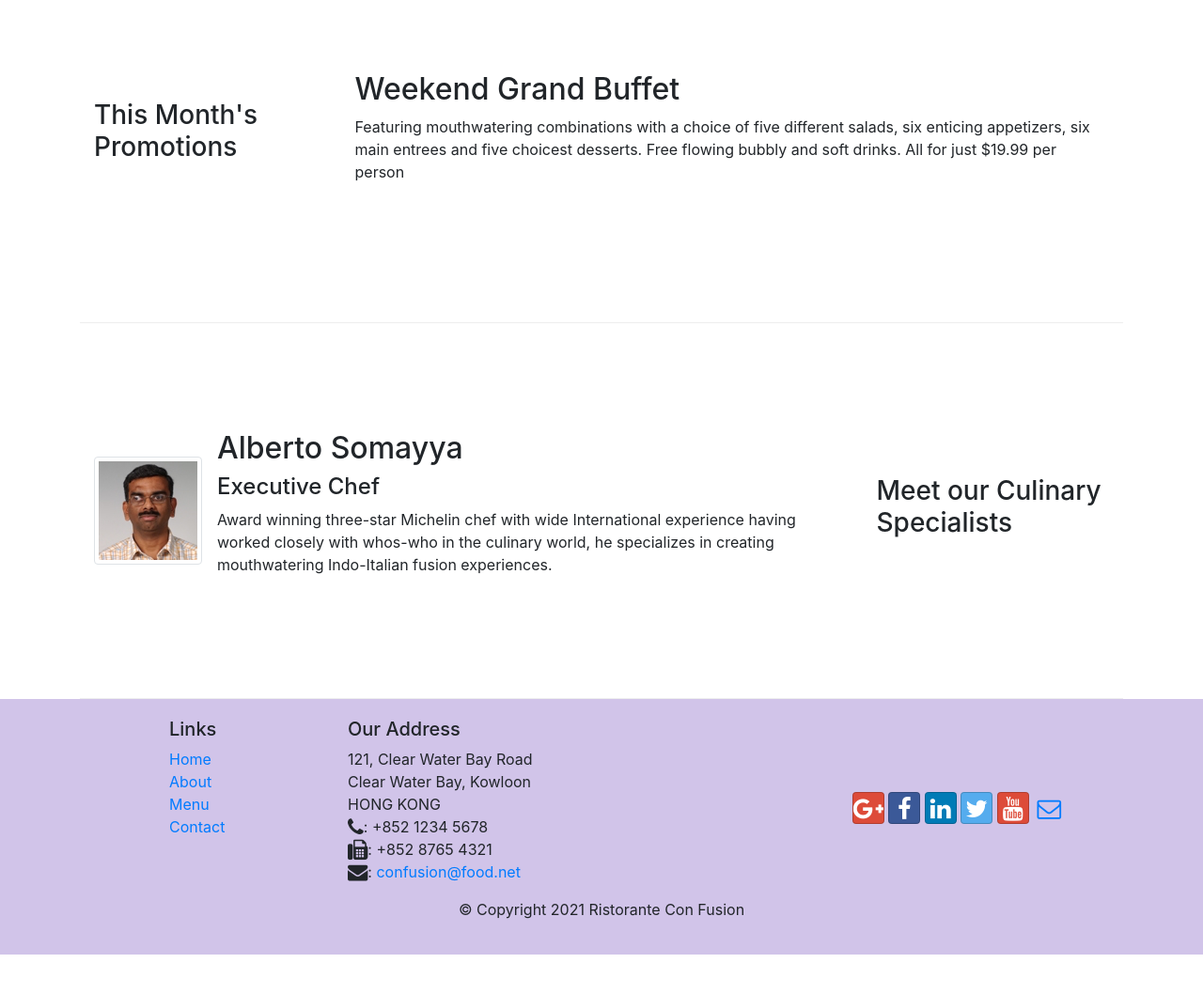
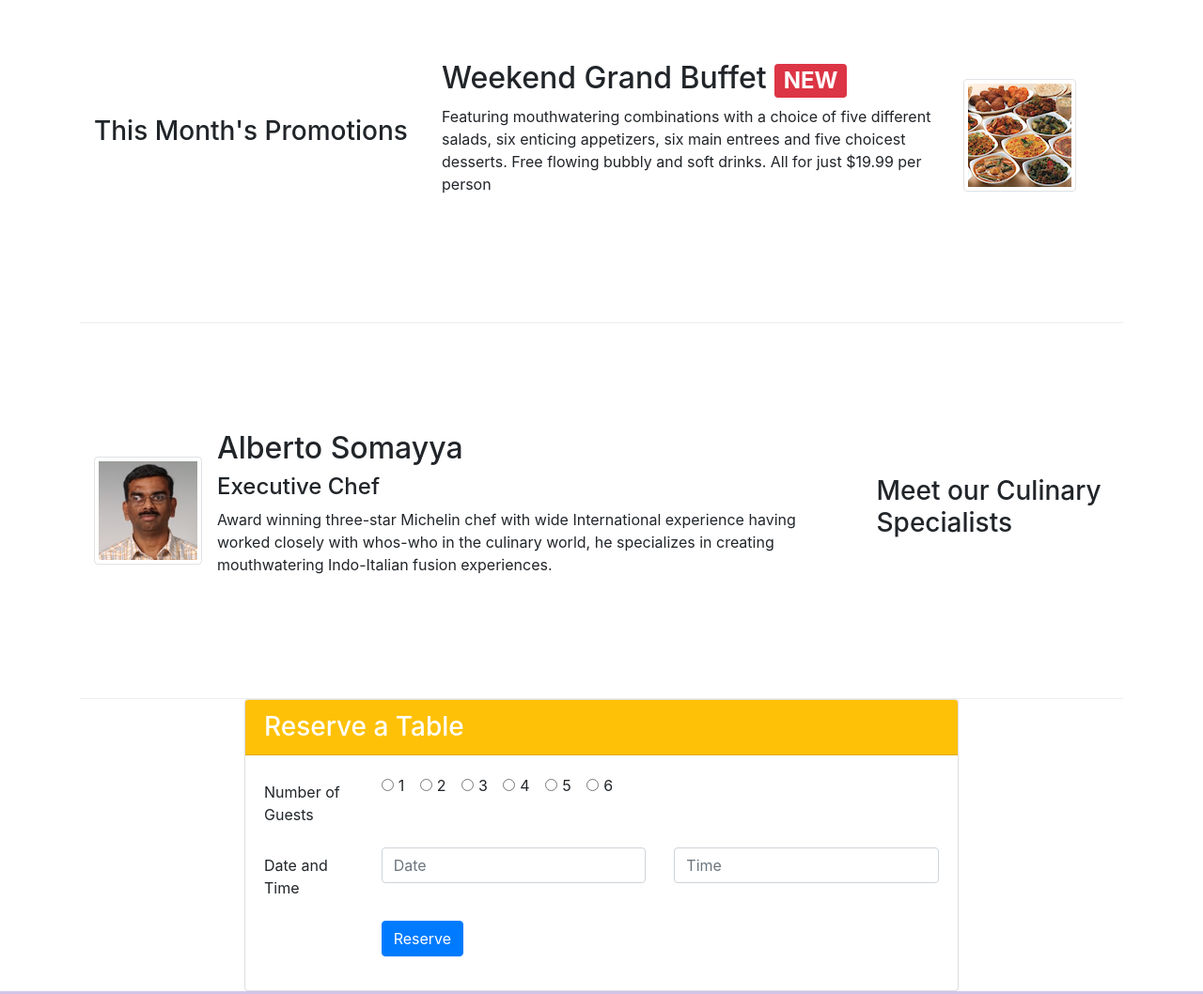
Before and after one commit to faiqalii/BASICWEB, a website: page index.html in a window 1280 px wide. Shown: the part 740-1798 px from the top of the page at 94% size. Before the commit the page ends 1756 px from the top, so only its background shows below. Drawn offline with nearby package versions, Linux system fonts and the light colour scheme.

Commit message:
reserve table tab

```diff
--- a/index.html
+++ b/index.html
@@ -45,6 +45,9 @@
                 <div class="col-12 col-sm align-self-center">
                     <img src="img/logo.png" class="img-fluid">
                 </div>
+                <div class="col-12 col-sm-3 align-self-center">
+                    <a role="button" class="btn btn-warning btn-block btn-sm" href="#reserveform">Reserve Table</a>
+                </div>
             </div>
         </div>
     </header>
@@ -71,12 +74,23 @@
 
 
         <div class="row row_content align-items-center">
-            <div class="col-12 col-sm-4 col-md-3">
+            <div class="col-12 col-sm-4">
                 <h3>This Month's Promotions</h3>
             </div>
-            <div class="col col-sm col-md">
-                <h2>Weekend Grand Buffet</h2>
-                <p>Featuring mouthwatering combinations with a choice of five different salads, six enticing appetizers, six main entrees and five choicest desserts. Free flowing bubbly and soft drinks. All for just $19.99 per person </p>
+            <div class="col col-sm-6 order-sm-last">
+                <h2 class="mt-0 media-heading">
+                    Weekend Grand Buffet
+                    <span class="badge badge-danger">NEW</span>
+                </h2>
+                <p class="d-none d-sm-block">Featuring mouthwatering combinations with a choice of five different salads, six enticing appetizers, six main entrees and five choicest desserts. Free flowing bubbly and soft drinks. All for just $19.99 per person </p>
+            </div>
+            <div class="col col-sm col-md order-sm-last">
+                <div class="media">
+                    <img class="d-flex mr-3 img-thumbnail align-self-center" src="img/buffet.png" alt="buffet">
+                    <div class="media-body">
+
+                    </div>
+                </div>
             </div>
         </div>
 
@@ -92,6 +106,78 @@
                         <h4>Executive Chef</h4>
                         <p class="d-none d-sm-block">Award winning three-star Michelin chef with wide International experience having worked closely with whos-who in the culinary world, he specializes in creating mouthwatering Indo-Italian fusion experiences. </p>
                     </div>
+                </div>
+            </div>
+        </div>
+
+        <div class="row row-content align-self-center" id="reserveform">
+            <div class="card col-12 col-md-8 offset-md-2 px-0">
+                <h3 class="card-header bg-warning text-white ">
+                    Reserve a Table
+                </h3>
+                <div class="card-body">
+                    <div class="form-group row">
+                        <label class="col-md-2 col-form-label">
+                            Number of Guests
+                        </label>
+                        <div class="col-md-10">
+                            <div class="form-check form-check-inline">
+                                <input type="radio" class="form-check-input" name="inlineRadioOptions" id="inlineRadio1" value="option1">
+                                <label class="form-check-label" for="inlineRadio1">
+                                    1
+                                </label>
+                            </div>
+                            <div class="form-check form-check-inline">
+                                <input type="radio" class="form-check-input" name="inlineRadioOptions" id="inlineRadio1" value="option1">
+                                <label class="form-check-label" for="inlineRadio1">
+                                    2
+                                </label>
+                            </div>
+                            <div class="form-check form-check-inline">
+                                <input type="radio" class="form-check-input" name="inlineRadioOptions" id="inlineRadio1" value="option1">
+                                <label class="form-check-label" for="inlineRadio1">
+                                    3
+                                </label>
+                            </div>
+                            <div class="form-check form-check-inline">
+                                <input type="radio" class="form-check-input" name="inlineRadioOptions" id="inlineRadio1" value="option1">
+                                <label class="form-check-label" for="inlineRadio1">
+                                    4
+                                </label>
+                            </div>
+                            <div class="form-check form-check-inline">
+                                <input type="radio" class="form-check-input" name="inlineRadioOptions" id="inlineRadio1" value="option1">
+                                <label class="form-check-label" for="inlineRadio1">
+                                    5
+                                </label>
+                            </div>
+                            <div class="form-check form-check-inline">
+                                <input type="radio" class="form-check-input" name="inlineRadioOptions" id="inlineRadio1" value="option1">
+                                <label class="form-check-label" for="inlineRadio1">
+                                    6
+                                </label>
+                            </div>
+                        </div>
+                    </div>
+
+                    <div class="form-group row">
+                        <label class="col-md-2 col-form-label">
+                        Date and Time
+                        </label>
+                        <div class="col-md-5">
+                            <input type="text" class="form-control" id="ReserveDate" placeholder="Date">
+                        </div>
+                        <div class="col-md-5">
+                            <input type="text" class="form-control" id="ReserveTime" placeholder="Time">
+                        </div>
+                    </div>
+
+                    <div class="form-group row">
+                        <div class="offset-md-2 col-md-10">
+                            <button type="submit" class="btn btn-primary">Reserve</button>
+                        </div>
+                    </div>
+
                 </div>
             </div>
         </div>
```
